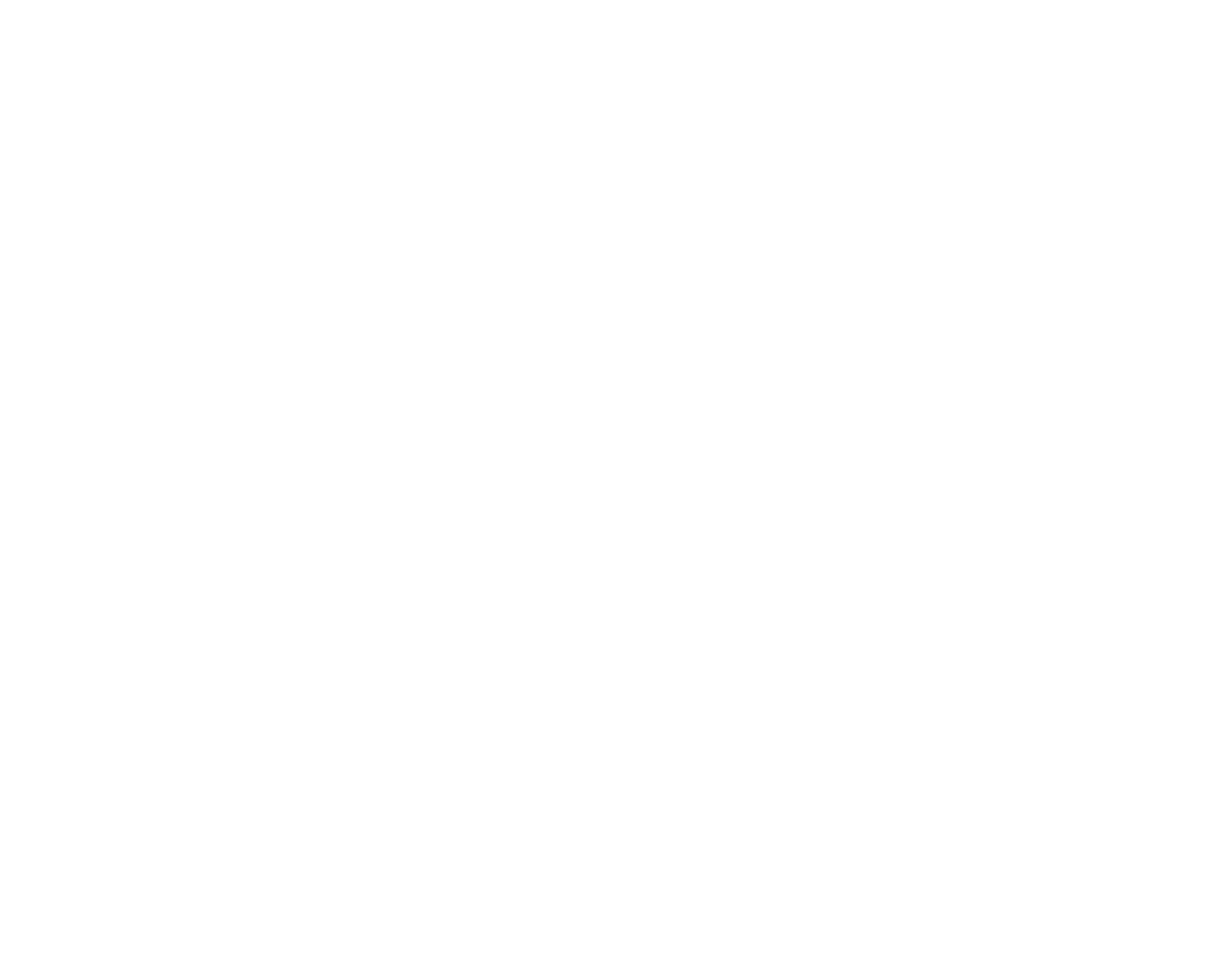
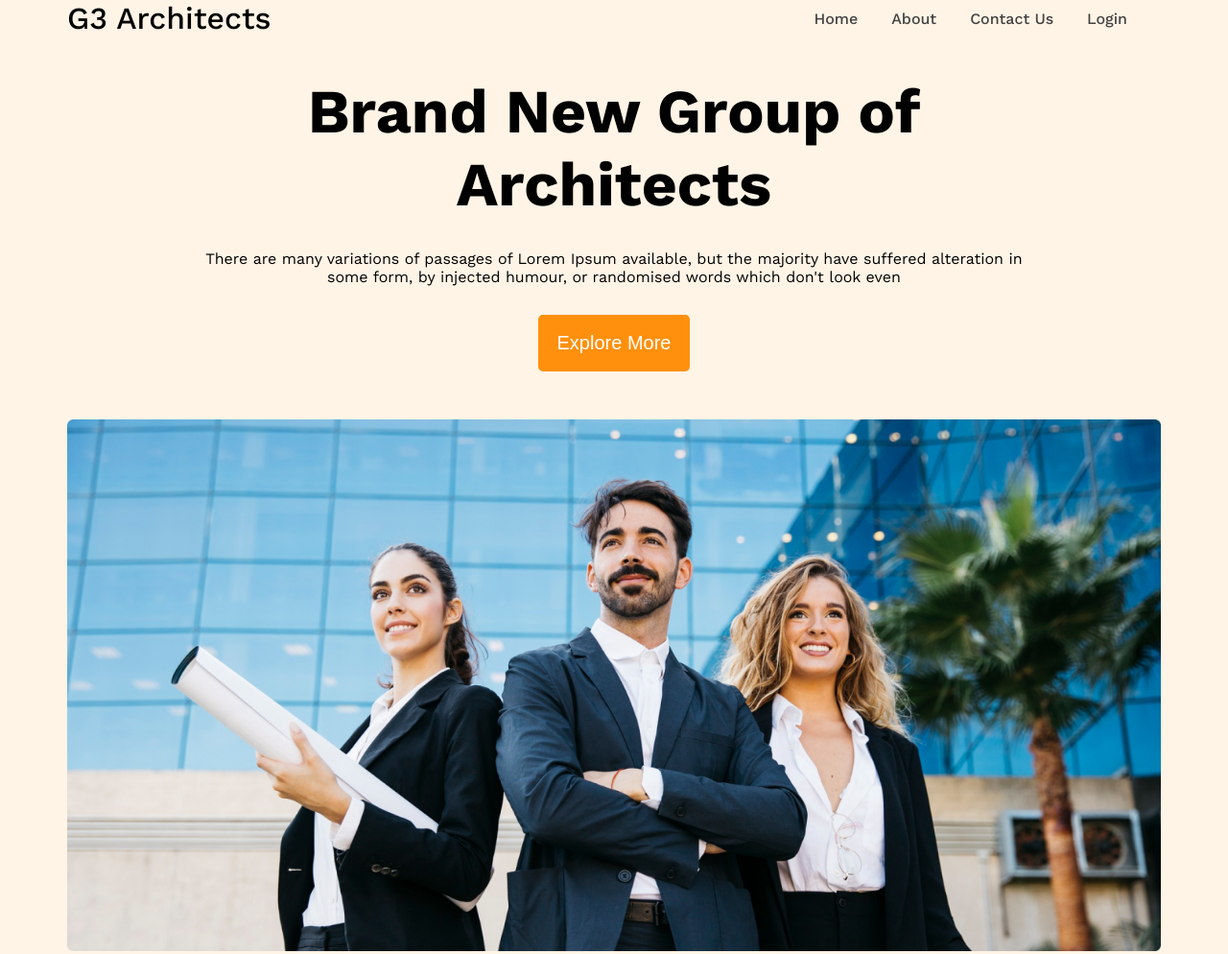
Before and after one commit to karimul-New-172/G3--Architect-main, a plain HTML site: page index.html in a window 1280 px wide. Shown: the whole page at 96% size. Before the commit the page ends 800 px from the top, so only its background shows below. Drawn offline with nearby package versions, Linux system fonts and the light colour scheme.

Commit message:
added header section

```diff
--- a/index.html
+++ b/index.html
@@ -7,8 +7,28 @@
     <!-- main style -->
      <link rel="stylesheet" href="styles/style.css">
 </head>
-<body>
-    <header></header>
+<body class="work-sans-font">
+    <!-- header start -->
+    <header class="bg-light">
+        <!-- navbar start -->
+        <nav class="navbar display-flex">
+            <h3 class="brand">G3 Architects</h3>
+            <ul class="nav-links display-flex">
+                <li class="nav-item"><a href="" class="nav-link text-gray">Home</a></li>
+                <li class="nav-item"><a href="" class="nav-link text-gray">About</a></li>
+                <li class="nav-item"><a href="" class="nav-link text-gray">Contact Us</a></li>
+                <li class="nav-item"><a href="" class="nav-link text-gray">Login</a></li>
+            </ul>
+        </nav>
+        <div class="banner">
+            <div class="banner-content">
+                <h1 class="banner-title">Brand New Group of Architects</h1>
+                <p class="banner-description">There are many variations of passages of Lorem Ipsum available, but the majority have suffered alteration in some form, by injected humour, or randomised words which don't look even</p>
+                <button class="btn-primary">Explore More</button>
+            </div>
+            <img src="images/banner.png" alt="" class="banner-image">
+        </div>
+    </header>
     <main></main>
     <footer></footer>
 </body>
--- a/styles/style.css
+++ b/styles/style.css
@@ -0,0 +1,92 @@
+/* google font */
+@import url('https://fonts.googleapis.com/css2?family=Work+Sans:ital,wght@0,100..900;1,100..900&display=swap');
+
+.work-sans-font {
+  font-family: "Work Sans", sans-serif;
+  font-optical-sizing: auto;
+  font-weight: 400;
+  font-style: normal;
+}
+
+*{
+    margin: 0;
+    padding: 0;
+}
+
+/* Shared style */
+.display-flex{
+    display: flex;
+}
+.bg-light{
+    background-color: rgba(255, 144, 14, 0.1);
+}
+
+/* dark 02 */
+.text-gray{
+    color: #424242;
+}
+
+/* dark 03 */
+.text-light-gray{
+    color: #727272;
+}
+.btn-primary{
+    background-color: #FF900E;
+    color: #fff;
+    font-size: 1.25rem;
+    font-weight: 500;
+    padding: 18px 20px;
+    border: none;
+    border-radius: 5px;
+}
+
+/* header style */
+
+/* nav style */
+.navbar{
+    justify-content: space-between;
+    align-items: center;
+}
+.brand{
+    font-size: 2rem;
+    font-weight: 500;
+}
+.nav-item{
+    list-style: none;
+}
+.nav-link{
+    text-decoration: none;
+    font-weight: 500;
+    margin-right: 35px;
+}
+
+/* banner area */
+.banner, .navbar{
+    max-width: 1140px;
+    margin: 0 auto;
+}
+.banner-title{
+    margin-top: 40px;
+    font-size: 4rem;
+    font-weight: 700;
+}
+.banner-content {
+    max-width: 860px;
+    margin: 0 auto;
+    text-align: center;
+    margin-bottom: 50px;
+}
+.banner-description{
+    margin: 30px 0;
+}
+.banner-image{
+    width: 100%;
+}
+
+/* Responsive style */
+@media screen and (max-width: 576px) {
+    .navbar,
+    .nav-links{
+        flex-direction: column;
+    }
+}
```
